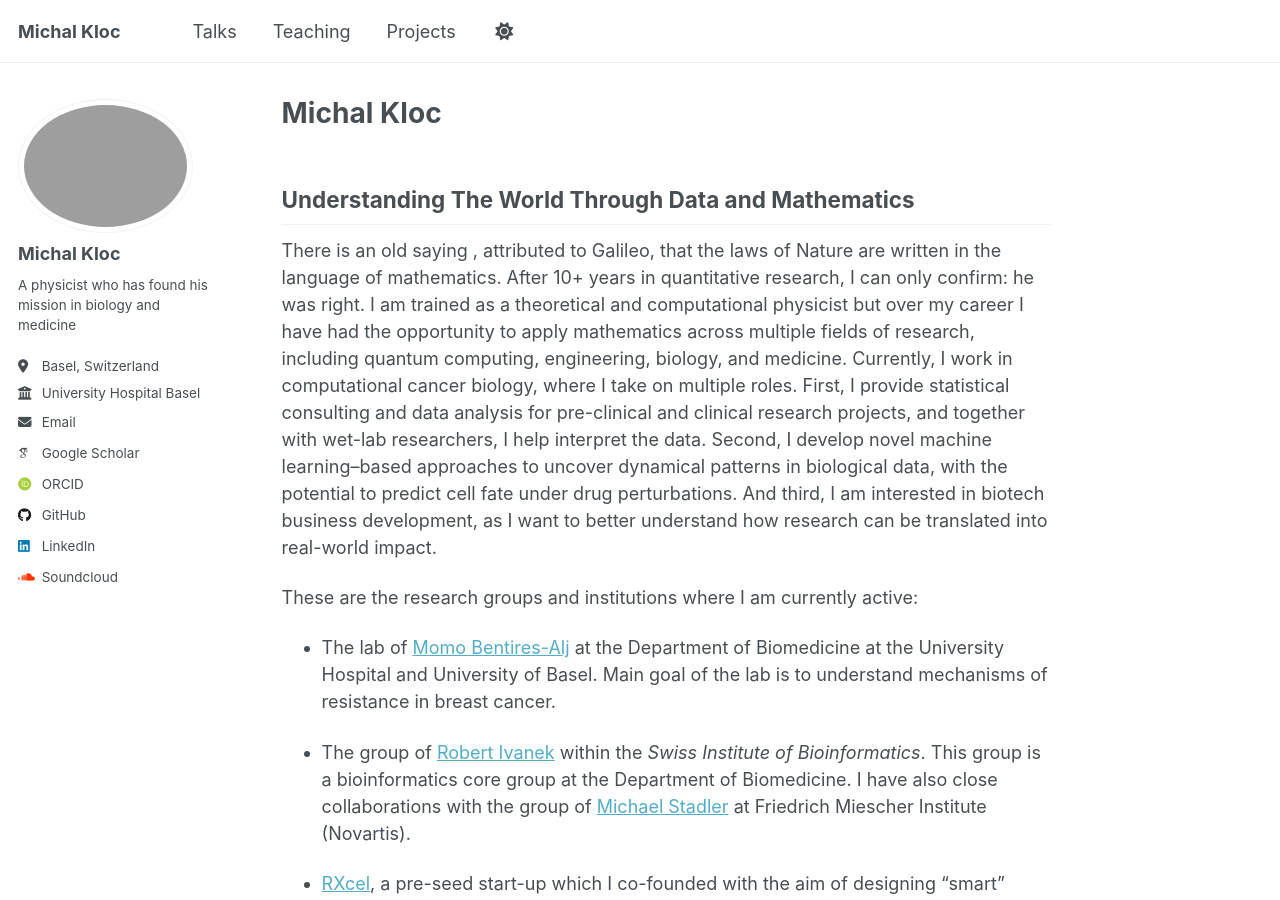
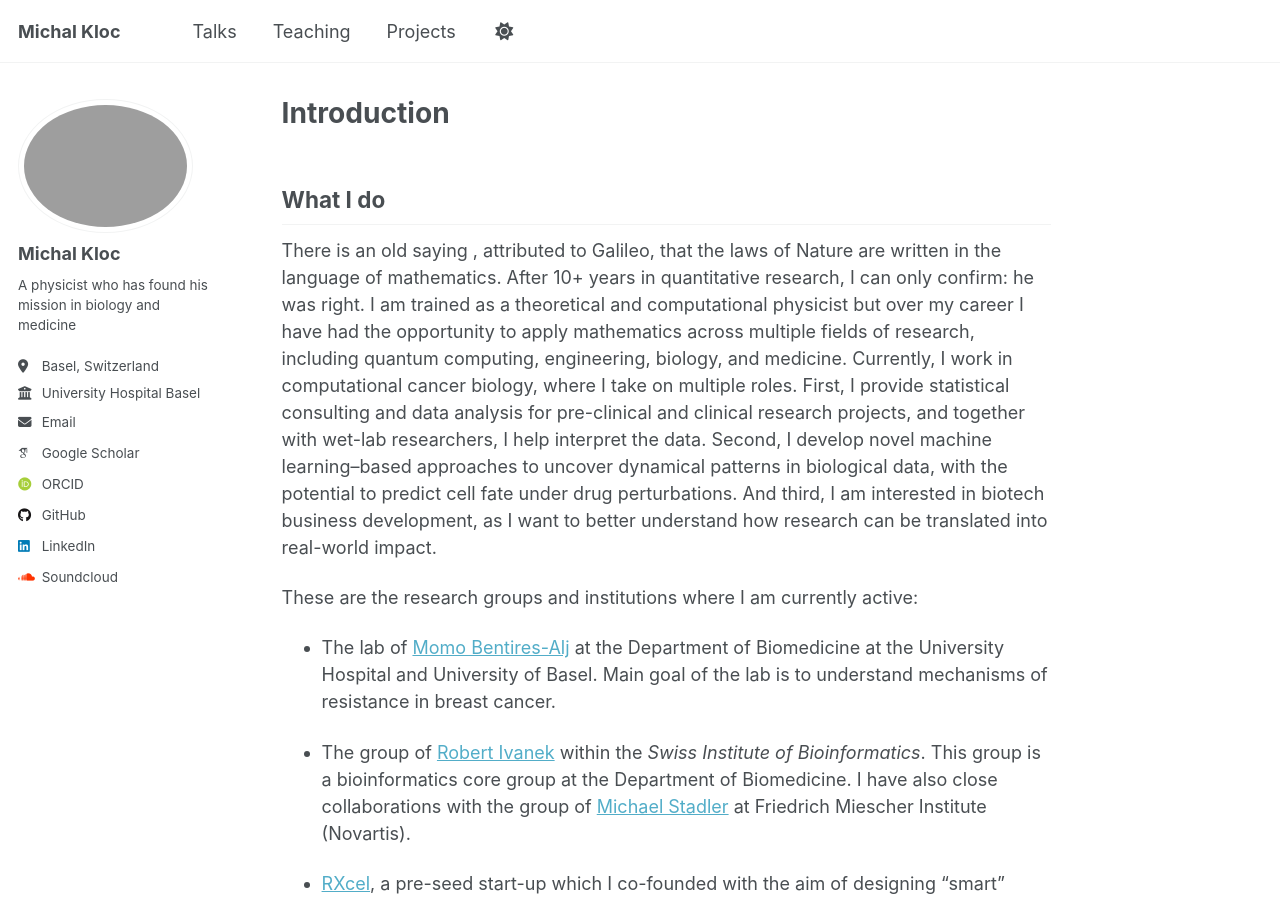
Before and after one commit to MikeKlocCZ/mikekloccz.github.io, a Jekyll site: the page built from _pages/about.md, in a window 1280 px wide and 900 px high. Built offline with Jekyll 4.4.1, drawn with Linux system fonts in a browser that asks for light colours; some web fonts are replaced; a script that is not in the unit is left out.

Commit message:
Update intro

```diff
--- a/_pages/about.md
+++ b/_pages/about.md
@@ -1,13 +1,13 @@
 ---
 permalink: /
-title: "Michal Kloc"
+title: "Introduction"
 author_profile: true
 redirect_from:
   - /about/
   - /about.html
 ---
 
-## Understanding The World Through Data and Mathematics
+## What I do
 There is an old saying , attributed to Galileo, that the laws of Nature are written in the language of mathematics. After 10+ years in quantitative research, I can only confirm: he was right. I am trained as a theoretical and computational physicist but over my career I have had the opportunity to apply mathematics across multiple fields of research, including quantum computing, engineering, biology, and medicine. Currently, I work in computational cancer biology, where I take on multiple roles. First, I provide statistical consulting and data analysis for pre-clinical and clinical research projects, and together with wet-lab researchers, I help interpret the data. Second, I develop novel machine learning–based approaches to uncover dynamical patterns in biological data, with the potential to predict cell fate under drug perturbations. And third, I am interested in biotech business development, as I want to better understand how research can be translated into real-world impact.
 
 These are the research groups  and institutions where I am currently active:
```
